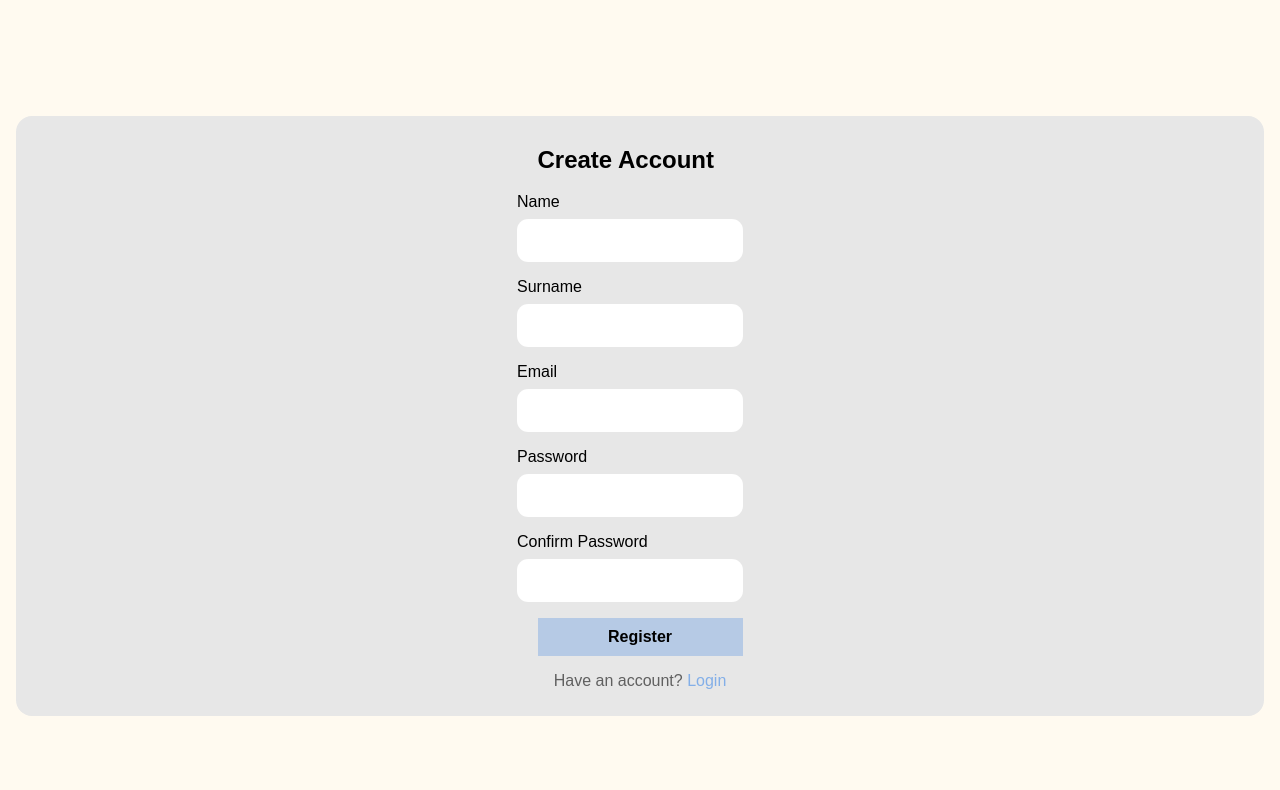
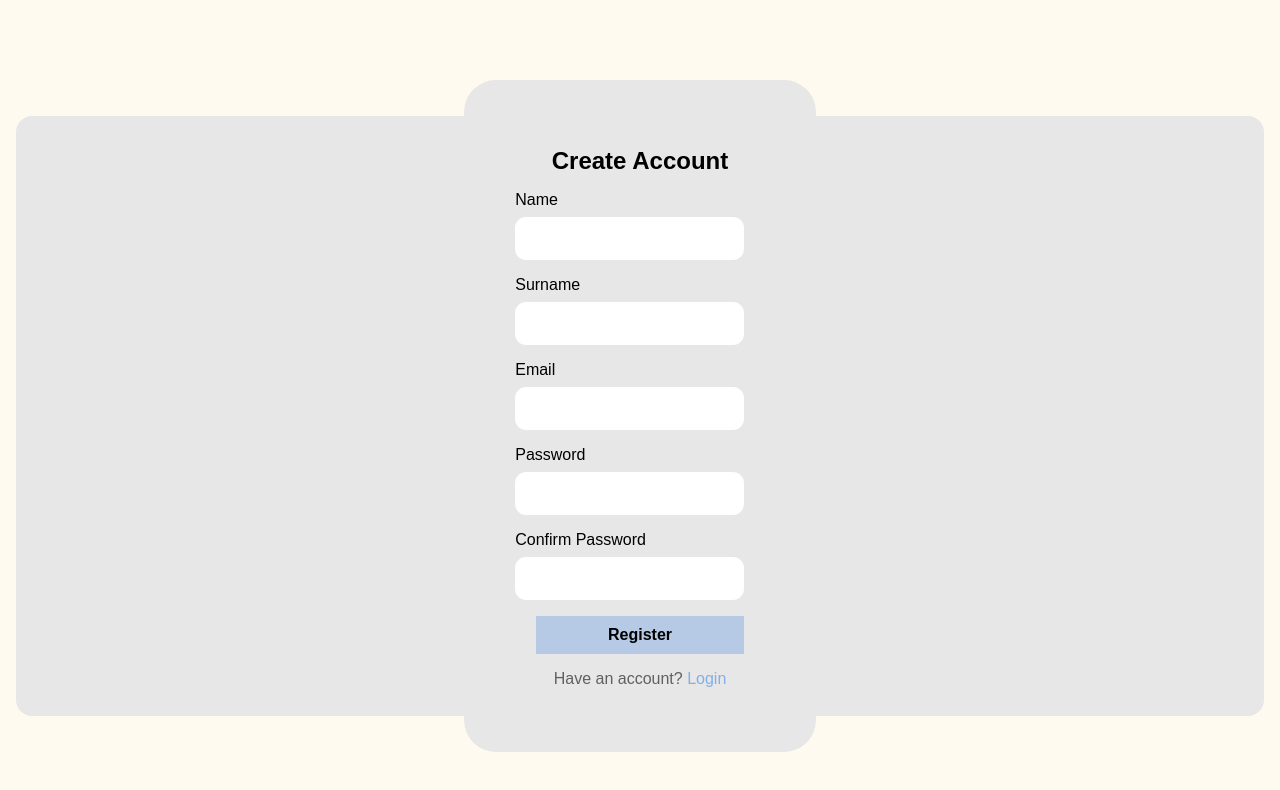
Before and after one commit to web-design-project-2025/web-design-project-group-29, a website: page signup.html in a window 1280 px wide. Drawn offline with Linux system fonts and the light colour scheme.

Commit message:
minor changes in the html

```diff
--- a/signup.html
+++ b/signup.html
@@ -9,7 +9,7 @@
 </head>
 <body>
   <section class="register-container">
-  <div id="register-box">
+  <div class="register-box">
   <h1>Create Account</h1>
   <form id="register-form" action="">
     <div class="input-group">
```
